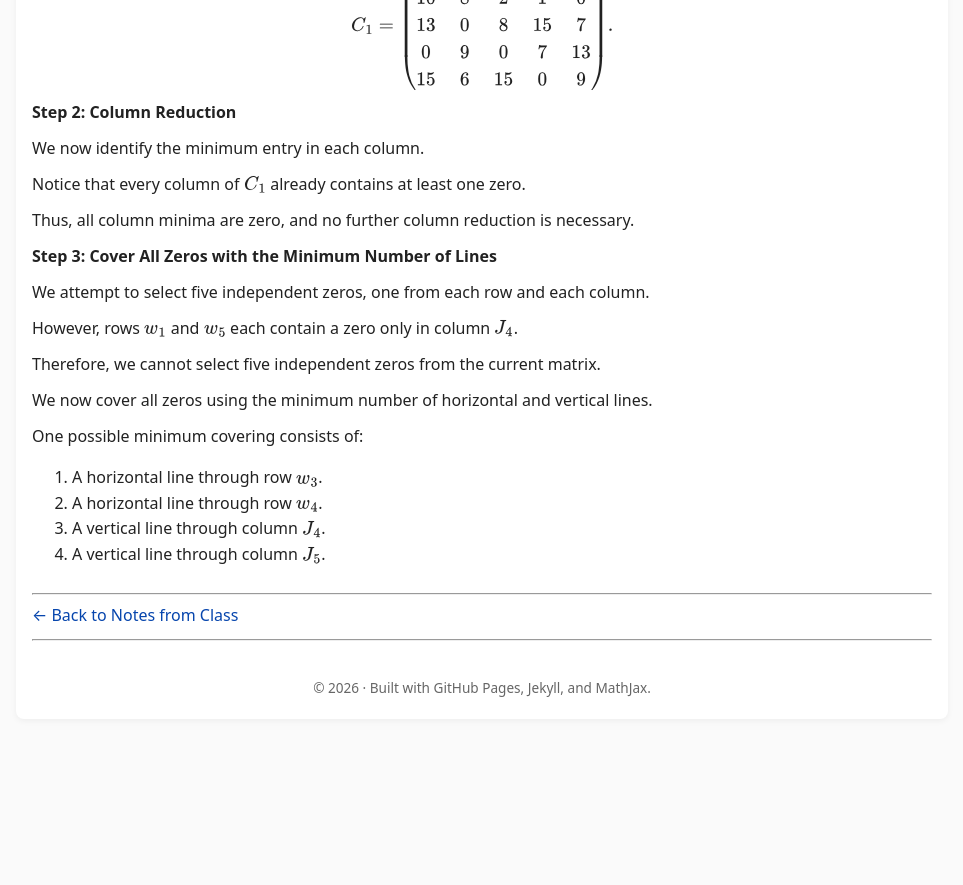
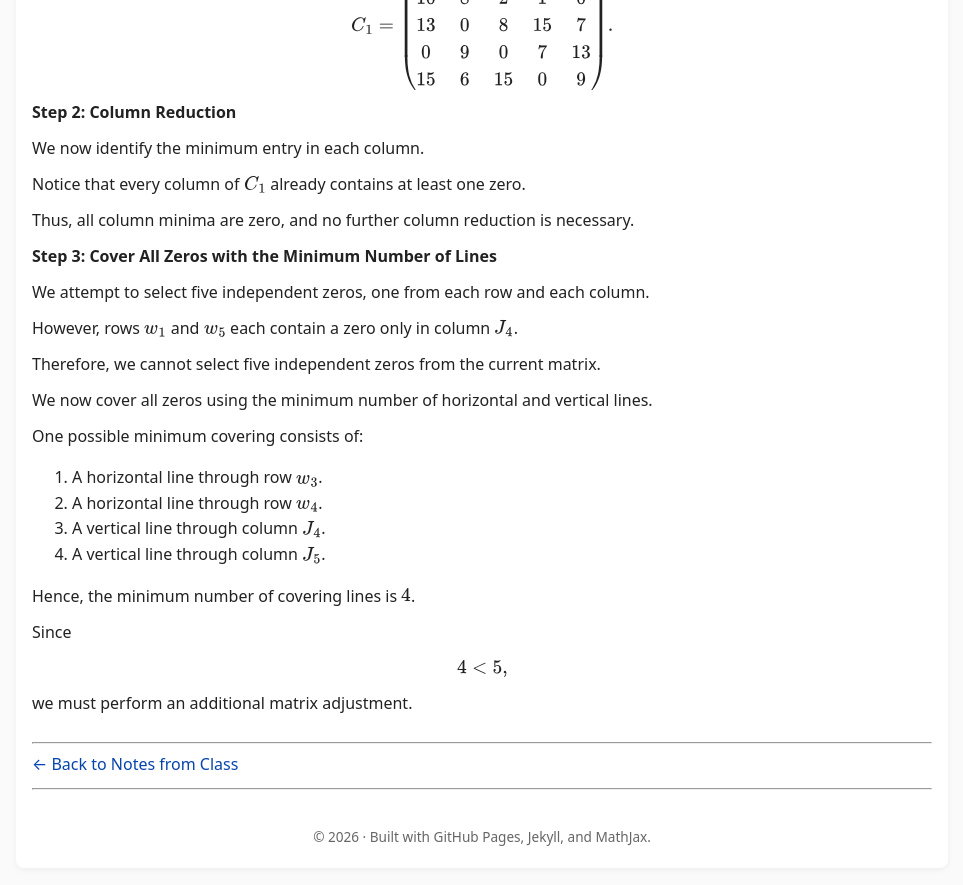
Before and after one commit to SaleemKamaludin/SaleemKamaludin.github.io, a Jekyll site: the page built from courses/math-2276/notes-from-class/supplementary-lecture-6/index.md, in a window 1280 px wide and 900 px high, scrolled down 7297 px. Shown: the top 885 px of the window, without its empty margins (158-1121 px from the left). Built offline with Jekyll 4.4.1, drawn with Linux system fonts in a browser that asks for light colours; before the commit the page ends 8048 px from its top, so only the background shows below that.

Commit message:
Complete Step 3 covering conclusion in Example 1.3

```diff
--- a/courses/math-2276/notes-from-class/supplementary-lecture-6/index.md
+++ b/courses/math-2276/notes-from-class/supplementary-lecture-6/index.md
@@ -1179,6 +1179,30 @@ C_1=
       </ol>
 
     </div>
+
+    <div id="example-hungarian-five-by-five-step-3-covering-conclusion">
+
+      <p>
+        Hence, the minimum number of covering lines is \(4\).
+      </p>
+
+      <p>
+        Since
+      </p>
+
+      <div class="display-math">
+
+\[
+4<5,
+\]
+
+      </div>
+
+      <p>
+        we must perform an additional matrix adjustment.
+      </p>
+
+    </div>
 </div>
 </div>
 
```
